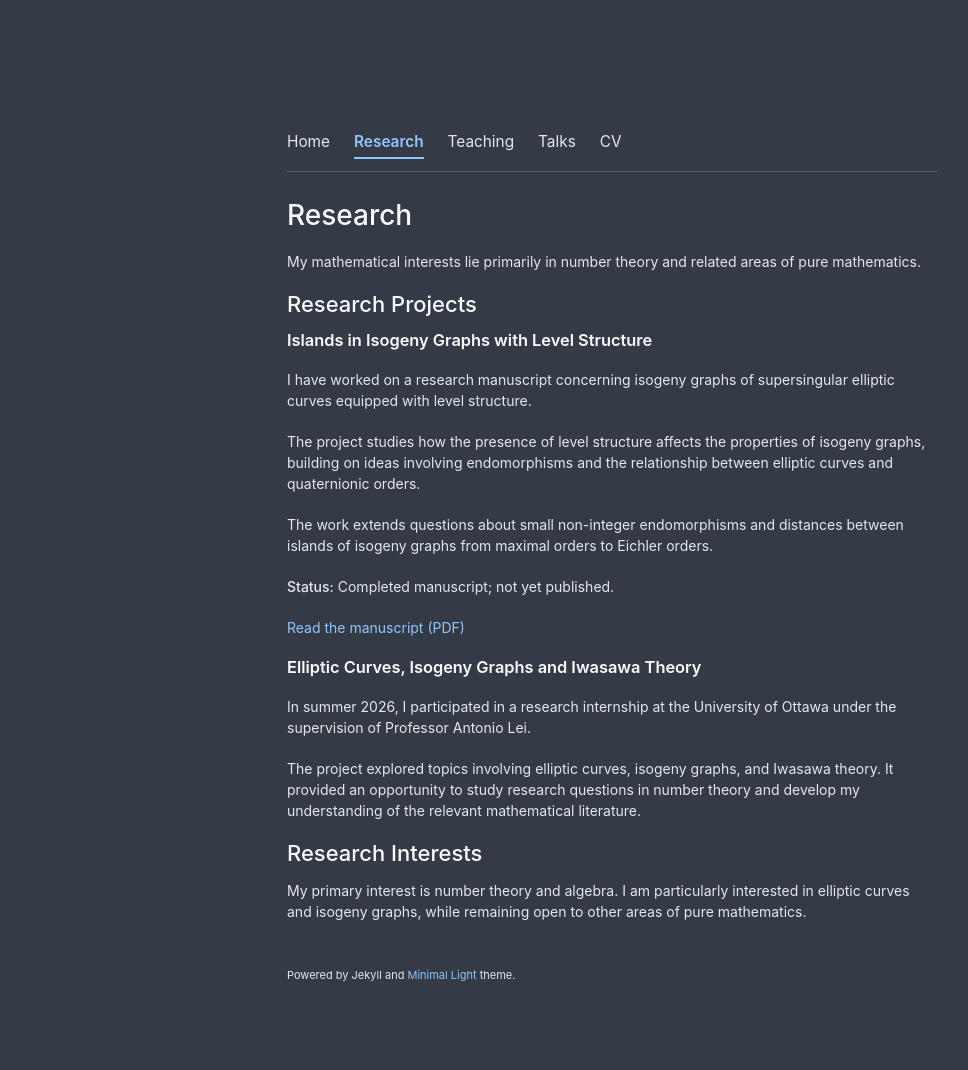
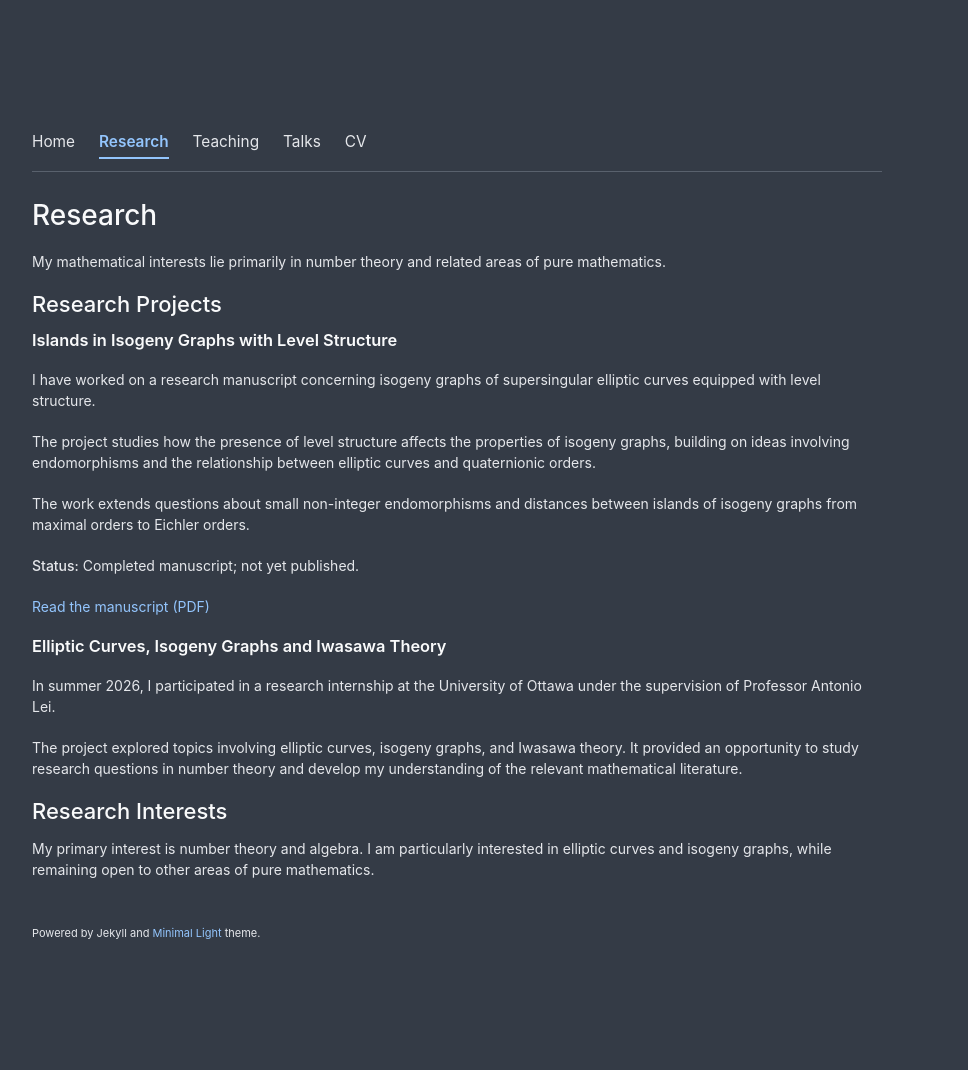
Before and after one commit to Vanokakiashvili9/Vanokakiashvili9.github.io, a Jekyll site: the page built from research.md, in a window 1280 px wide. Shown: the whole page, without its empty margins (183-1151 px from the left). Built offline with Jekyll 4.4.1, drawn with Linux system fonts in a browser that asks for light colours; a style sheet for code colours, icons or effects is not loaded.

Commit message:
Update navigation.html

```diff
--- a/_includes/navigation.html
+++ b/_includes/navigation.html
@@ -1,7 +1,10 @@
-
 
 <style>
 /* Charcoal academic theme */
+html {
+  overflow-y: scroll !important;
+}
+
 html,
 body {
   background: #343B46 !important;
@@ -16,6 +19,15 @@ article,
 .content {
   background-color: #343B46 !important;
   color: #E5E7EB !important;
+}
+
+/* Center content without the profile sidebar */
+section {
+  float: none !important;
+  width: 100% !important;
+  max-width: 850px;
+  margin-left: auto !important;
+  margin-right: auto !important;
 }
 
 /* Text */
@@ -70,10 +82,13 @@ a:hover {
     background: #343B46 !important;
     color: #E5E7EB !important;
   }
+
+  section {
+    width: 100% !important;
+    max-width: 850px;
+  }
 }
 </style>
-
-
 
 <nav class="site-nav" aria-label="Main navigation">
   <a href="{{ '/' | relative_url }}" class="{% if page.url == '/' or page.url == '/index.html' %}active{% endif %}">Home</a>
```
